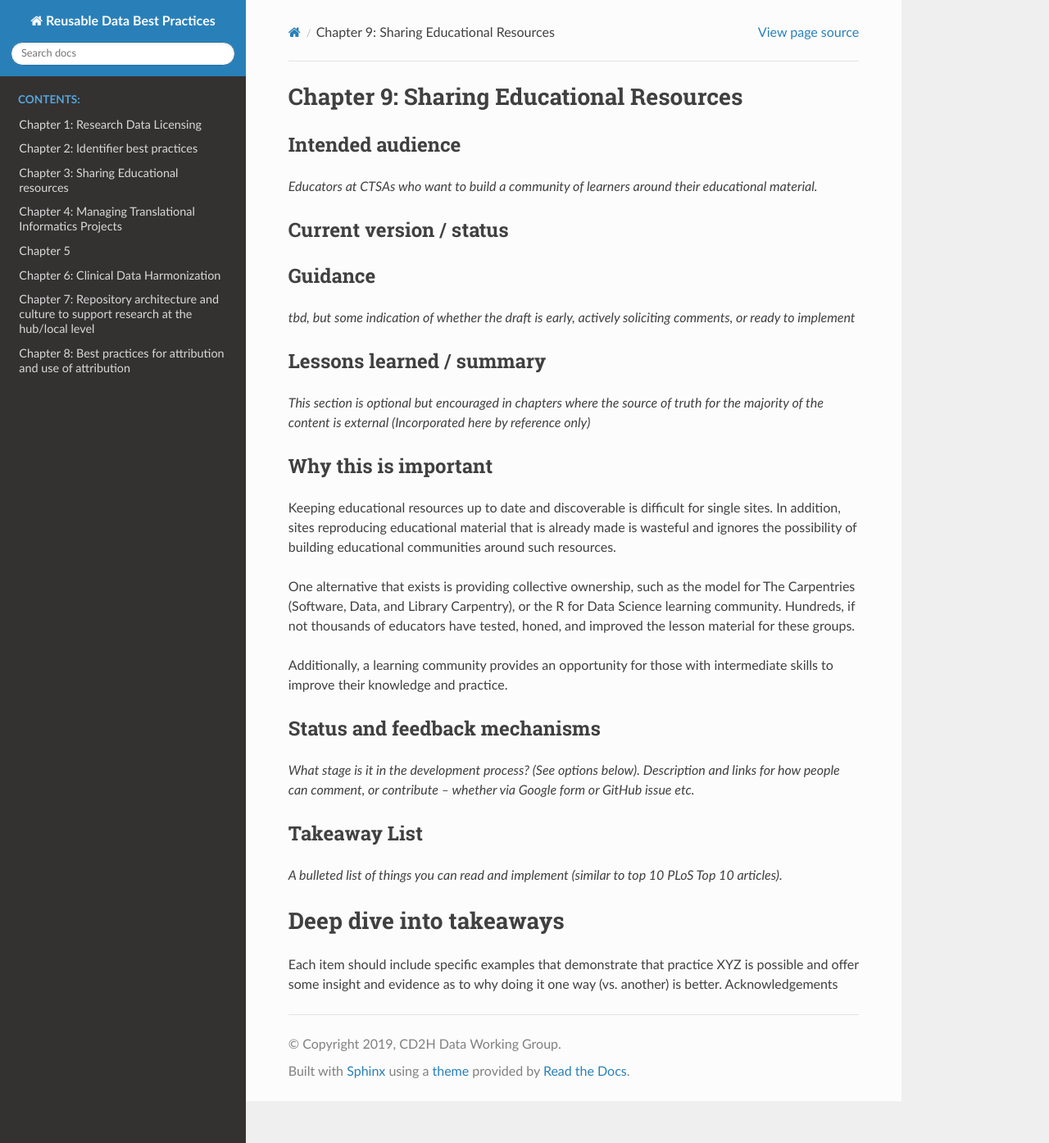
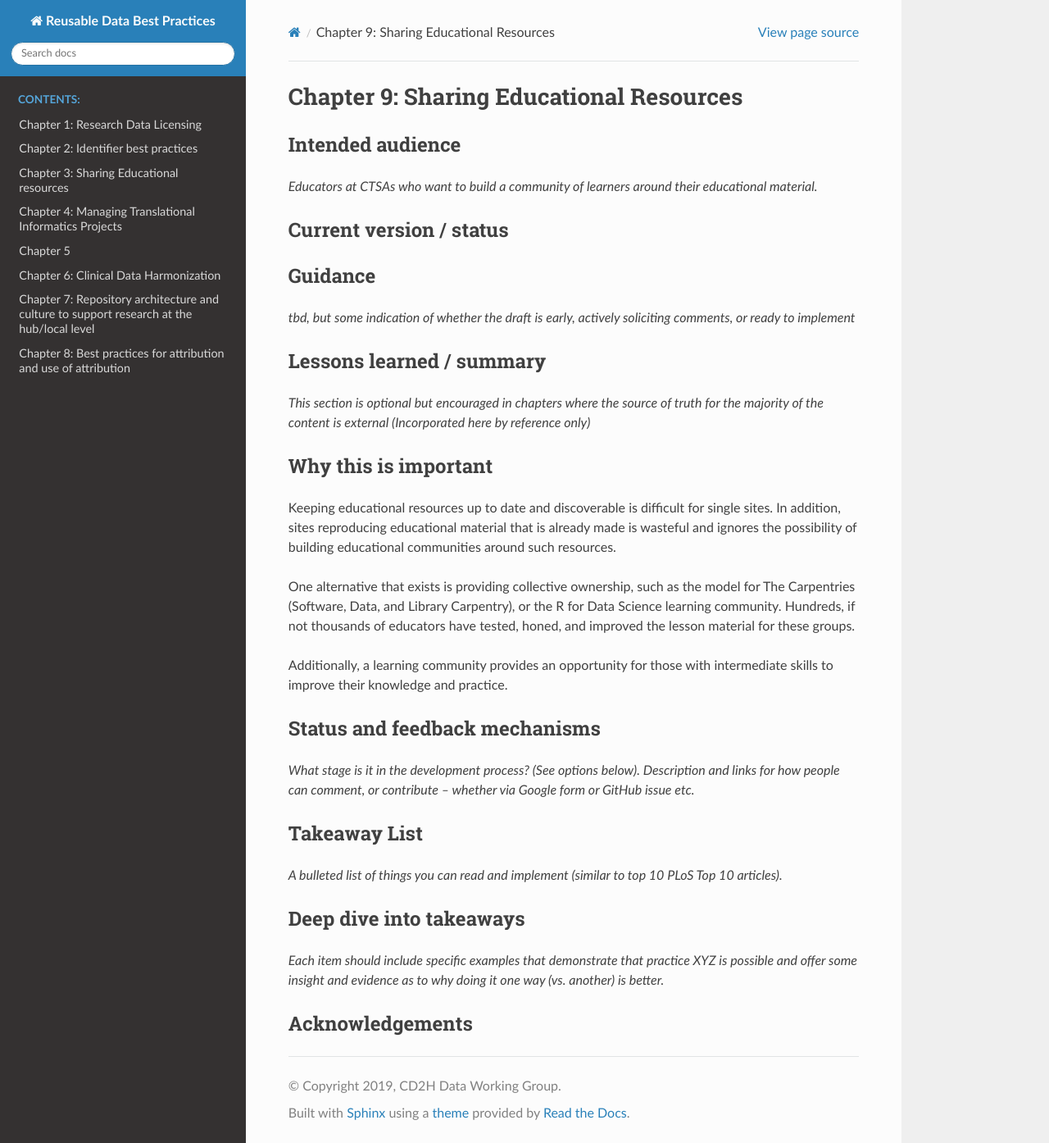
Before and after one commit to data2health/informatics-playbook, a Sphinx documentation site: the page built from docs/chapters/chapter_9.md, in a window 1280 px wide and 1394 px high. Shown: the whole window at 82% size. Built offline with Sphinx 7.4.7 and the Read the Docs theme 2.0.0, drawn with Linux system fonts in a browser that asks for light colours.

```diff
--- a/docs/chapters/chapter_9.md
+++ b/docs/chapters/chapter_9.md
@@ -32,7 +32,8 @@ Additionally, a learning community provides an opportunity for those with interm
 
 *A bulleted list of things you can read and implement (similar to top 10 PLoS Top 10 articles).*
 
-# Deep dive into takeaways
+## Deep dive into takeaways
 
-Each item should include specific examples that demonstrate that practice XYZ is possible and offer some insight and evidence as to why doing it one way (vs. another) is better.
-Acknowledgements
+*Each item should include specific examples that demonstrate that practice XYZ is possible and offer some insight and evidence as to why doing it one way (vs. another) is better.*
+
+## Acknowledgements
```
